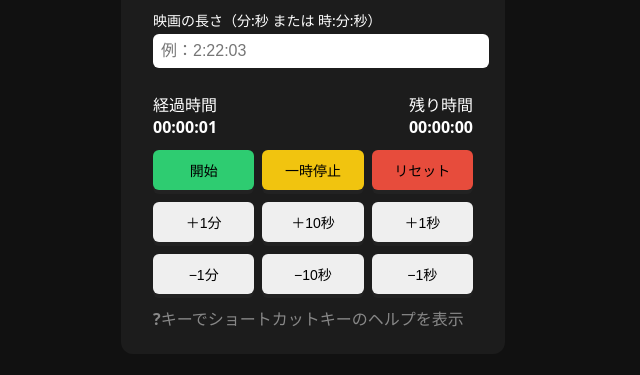
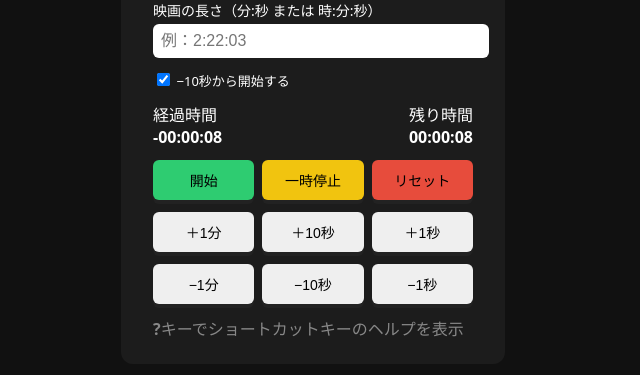
Before and after one commit to s-hiiragi/watchalong_timer, a plain HTML site: page index.html in a window 1280 px wide. Both pictures are taken after a click on the button "開始". Shown: the part 265-640 px from the top of the page, without its empty margins (327-967 px from the left). Drawn offline with Linux system fonts and the light colour scheme.

Commit message:
-10秒から開始する機能を追加

```diff
--- a/index.html
+++ b/index.html
@@ -29,7 +29,7 @@
       display: block;
       margin-bottom: 4px;
     }
-    input {
+    input[type="text"] {
       width: 100%;
       padding: 8px;
       font-size: 16px;
@@ -115,6 +115,11 @@
     <label>映画の長さ（分:秒 または 時:分:秒）</label>
     <input type="text" id="durationInput" placeholder="例：2:22:03">
 
+    <label style="font-size:13px; margin-bottom:12px; display:block;">
+      <input type="checkbox" id="countdownToggle" checked>
+      −10秒から開始する
+    </label>
+
     <div class="time">
       <div>経過時間<br><strong id="elapsed">00:00:00</strong></div>
       <div>残り時間<br><strong id="remaining">00:00:00</strong></div>
@@ -159,13 +164,20 @@
   </div>
 
   <script>
+    const COUNTDOWN_SECONDS = 10;
+
     let totalSeconds = 0;
-    let elapsedSeconds = 0;
+    let elapsedSeconds = getInitialElapsed();
     let timerId = null;
 
     const elapsedEl = document.getElementById("elapsed");
     const remainingEl = document.getElementById("remaining");
     const helpOverlay = document.getElementById("helpOverlay");
+
+    function getInitialElapsed() {
+      const checked = document.getElementById("countdownToggle").checked;
+      return checked ? -COUNTDOWN_SECONDS : 0;
+    }
 
     function parseDuration(value) {
       const parts = value.split(":").map(Number);
@@ -181,10 +193,14 @@
     }
 
     function formatTime(sec) {
-      const h = String(Math.floor(sec / 3600)).padStart(2, "0");
-      const m = String(Math.floor((sec % 3600) / 60)).padStart(2, "0");
-      const s = String(sec % 60).padStart(2, "0");
-      return `${h}:${m}:${s}`;
+      const sign = sec < 0 ? "-" : "";
+      const abs = Math.abs(sec);
+
+      const h = String(Math.floor(abs / 3600)).padStart(2, "0");
+      const m = String(Math.floor((abs % 3600) / 60)).padStart(2, "0");
+      const s = String(abs % 60).padStart(2, "0");
+
+      return `${sign}${h}:${m}:${s}`;
     }
 
     function updateDisplay() {
@@ -197,7 +213,6 @@
     function jump(seconds) {
       elapsedSeconds += seconds;
 
-      if (elapsedSeconds < 0) elapsedSeconds = 0;
       if (elapsedSeconds > totalSeconds) elapsedSeconds = totalSeconds;
 
       updateDisplay();
@@ -231,13 +246,18 @@
     function resetAll() {
       clearInterval(timerId);
       timerId = null;
-      elapsedSeconds = 0;
+      elapsedSeconds = getInitialElapsed();
       totalSeconds = 0;
       updateDisplay();
     }
 
     document.getElementById("startBtn").onclick = (event) => {
       if (timerId) return;
+
+      if (elapsedSeconds === 0 || elapsedSeconds === -COUNTDOWN_SECONDS) {
+        elapsedSeconds = getInitialElapsed();
+      }
+      console.log(elapsedSeconds);
 
       if (totalSeconds === 0) {
         const input = document.getElementById("durationInput").value;
```
